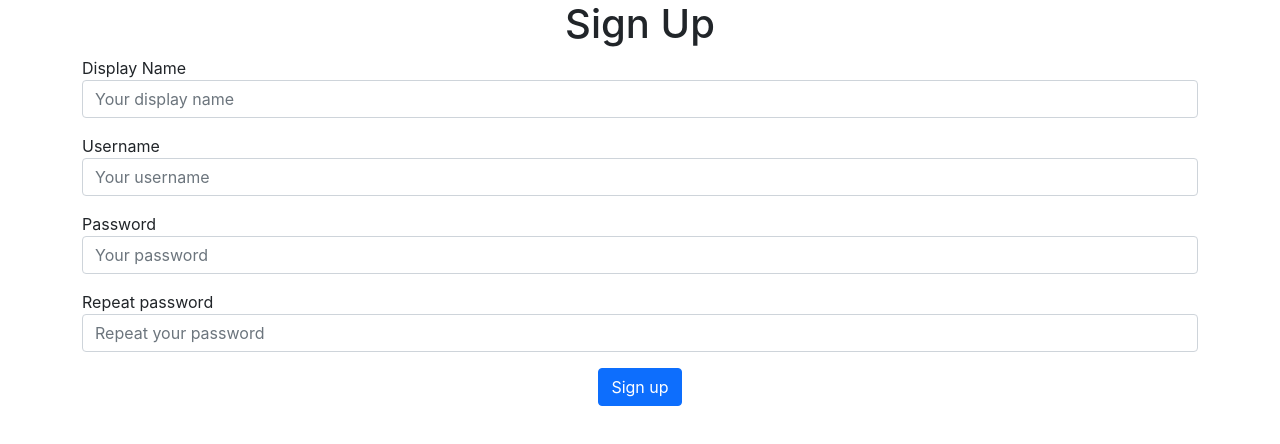
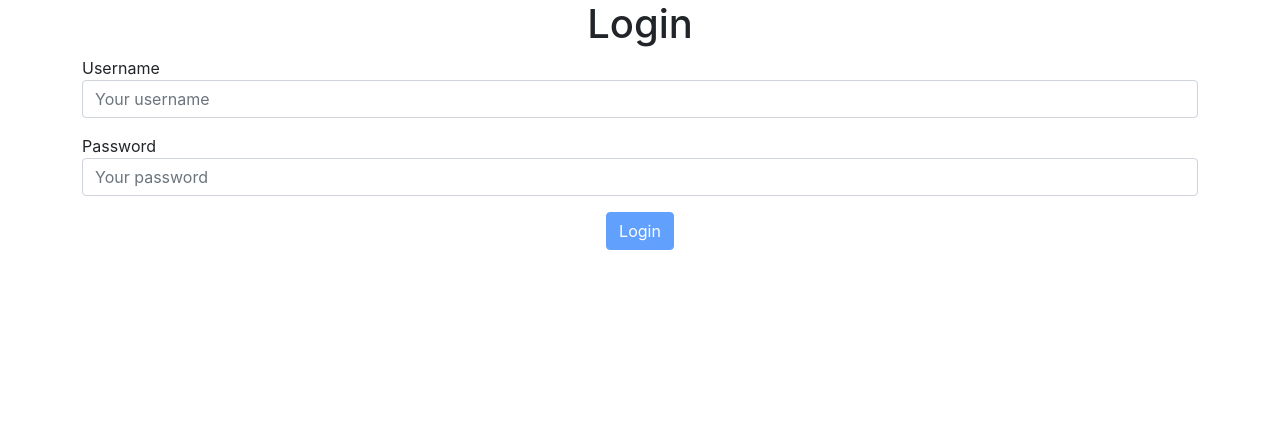
Before and after one commit to HenryJBN/hoaxify-frontend, a React (Create React App) app: page / in a window 1280 px wide. Shown: the top 444 px of the page. Built offline with nearby package versions, Linux system fonts and the light colour scheme.

Commit message:
Add Login page with its testcases, Button component, and a refactor signnnup page

```diff
--- a/src/api/apiCalls.js
+++ b/src/api/apiCalls.js
@@ -4,3 +4,7 @@ export const signup = (user)=>{
 
     return axios.post('/api/1.0/users', user)
 }
+
+export const login = (user)=>{
+    return axios.post('/api/1.0/login', {}, {auth: user})
+}
--- /dev/null
+++ b/src/components/ButtonWithProgress.js
@@ -0,0 +1,22 @@
+import React from "react";
+
+const ButtonWithProgress = (props)=>{
+
+    return(
+
+                    <button className="btn btn-primary"
+                        onClick={props.onClick}
+                        disabled={props.disabled}>
+                            {props.pendingApiCall &&
+                            ( <div className="spinner-border text-light spinner-border-sm mr-1">
+                                <span className="visually-hidden">Loading...</span>
+                             </div>
+                            )}
+                       {props.text}
+                    </button>
+
+    );
+
+}
+
+export default ButtonWithProgress;
--- a/src/index.js
+++ b/src/index.js
@@ -5,14 +5,15 @@ import App from './App';
 import reportWebVitals from './reportWebVitals';
 import { UserSignupPage } from "./pages/UserSignupPage";
 import * as apiCalls  from "./api/apiCalls";
+import LoginPage from './pages/LoginPage';
 
 const actions = {
-  postSignup : apiCalls.signup
+  postLogin : apiCalls.login
 }
 
 ReactDOM.render(
   <React.StrictMode>
-    <UserSignupPage actions={actions} />
+   <LoginPage actions={actions}/>
   </React.StrictMode>,
   document.getElementById('root')
 );
--- /dev/null
+++ b/src/pages/LoginPage.js
@@ -0,0 +1,92 @@
+import React from 'react';
+import ButtonWithProgress from '../components/ButtonWithProgress';
+import Input from '../components/input';
+
+
+export class LoginPage extends React.Component{
+
+    state = {
+        username: '',
+        password: '',
+        apiError:undefined,
+        pendingApiCall:false
+    }
+
+    onChangeUsername = (event)=> {
+        const value = event.target.value;
+
+        this.setState({username: value, apiError: undefined});
+    }
+
+    onChangePassword = (event)=>{
+        const value = event.target.value;
+        this.setState({password: value, apiError: undefined});
+    }
+    onClickLogin = ()=>{
+        const body = {
+            username: this.state.username,
+            password: this.state.password
+        }
+        this.setState({pendingApiCall:true});
+        this.props.actions.postLogin(body)
+
+        .catch(error =>{
+            if(error.response){
+                this.setState({apiError: error.response.data.message})
+            }
+        });
+    }
+
+    render(){
+        let disableSubmit = false;
+
+        if(this.state.username===''){
+            disableSubmit = true;
+        }
+
+        if(this.state.password===''){
+            disableSubmit= true;
+        }
+        return(
+            <div className="container">
+                <h1 className="text-center">Login</h1>
+
+                <div className="col-12 mb-3">
+                    <Input label="Username" placeholder="Your username"
+                    value={this.state.username}
+                    onChange={this.onChangeUsername}/>
+                </div>
+                <div className="col-12 mb-3">
+                    <Input type="password"
+                    label="Password"
+                    placeholder="Your password"
+                    value={this.state.password}
+                    onChange={this.onChangePassword}
+                    />
+                </div>
+                {this.state.apiError && (
+                    <div className="col-12 mb-3">
+                        <div className="alert alert-danger">{this.state.apiError}</div>
+                    </div>
+                    )}
+                <div className="text-center">
+                <ButtonWithProgress
+                        onClick={this.onClickLogin}
+                        disabled={disableSubmit || this.state.pendingApiCall}
+
+                        text="Login"
+                />
+
+                </div>
+            </div>
+        )
+    }
+}
+
+LoginPage.defaultProps = {
+    actions : {
+        postLogin: ()=> new Promise((resolve, reject)=>resolve({}))
+
+    }
+}
+export default LoginPage;
--- a/src/pages/UserSignupPage.js
+++ b/src/pages/UserSignupPage.js
@@ -1,5 +1,6 @@
 import React from "react";
 import Input  from "../components/input";
+import ButtonWithProgress from "../components/ButtonWithProgress";
 
 export class UserSignupPage extends React.Component{
     state = {
@@ -125,16 +126,14 @@ export class UserSignupPage extends React.Component{
                 </div>
 
                 <div className="text-center">
-                    <button className="btn btn-primary"
+                    <ButtonWithProgress
+
                         onClick={this.onClickSignup}
-                        disabled={this.state.pendingApiCall || !this.state.passwordRepeatConfirmed}>
-                            {this.state.pendingApiCall &&
-                            ( <div className="spinner-border text-light spinner-border-sm mr-1">
-                                <span className="visually-hidden">Loading...</span>
-                             </div>
-                            )}
-                        Sign up
-                    </button>
+                        disabled={this.state.pendingApiCall || !this.state.passwordRepeatConfirmed}
+                        pendingApiCall={this.state.pendingApiCall}
+                        text ="Sign up"
+                        />
+
                 </div>
 
             </div>
```
Also changed, not shown: 2 other files (tests, documents, lock files or other folders).
